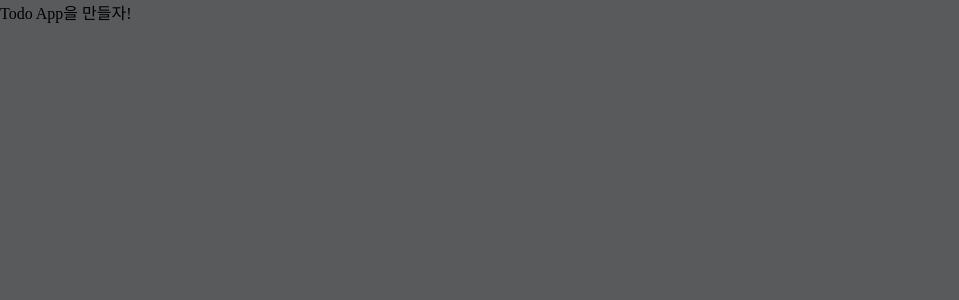
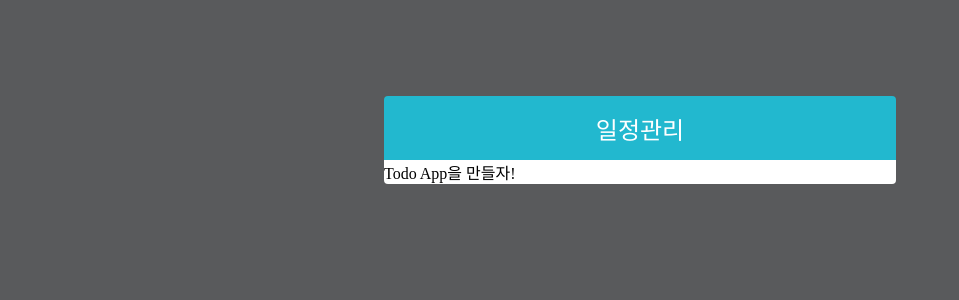
Before and after one commit to cozaro/todo-app, a React (Create React App) app: page / in a window 1280 px wide. Shown: the top 300 px of the page, without its empty margins (0-959 px from the left). Built offline with nearby package versions, Linux system fonts and the light colour scheme.

Commit message:
feat: create 'TodoTemplate'

```diff
--- a/src/App.js
+++ b/src/App.js
@@ -1,7 +1,10 @@
 import React from 'react';
+import TodoTemplate from './components/TodoTemplate';
 
 const App = () => {
-  return <div>Todo App을 만들자!</div>;
+  return (
+    <TodoTemplate>Todo App을 만들자!</TodoTemplate>
+  )
 };
 
 export default App;
--- /dev/null
+++ b/src/components/TodoTemplate.js
@@ -0,0 +1,13 @@
+import React from 'react';
+import './TodoTemplate.scss'
+
+const TodoTemplate = ({ children }) => {
+  return (
+    <div className="TodoTemplate">
+      <div className="app-title">일정관리</div>
+      <div className="content">{children}</div>
+    </div>
+  );
+};
+
+export default TodoTemplate;
--- /dev/null
+++ b/src/components/TodoTemplate.scss
@@ -0,0 +1,23 @@
+.TodoTemplate {
+  width: 512px;
+  // width가 주어진 상태에서 좌우 중앙 정렬
+  margin-left: auto;
+  margin-right: auto;
+  margin-top: 6rem;
+  border-radius: 4px;
+  overflow: hidden;
+
+  .app-title {
+    background: #22b8cf;
+    color: white;
+    height: 4rem;
+    font-size: 1.5rem;
+    display: flex;
+    align-items: center;
+    justify-content: center;
+  }
+
+  .content {
+    background: white;
+  }
+}
```
